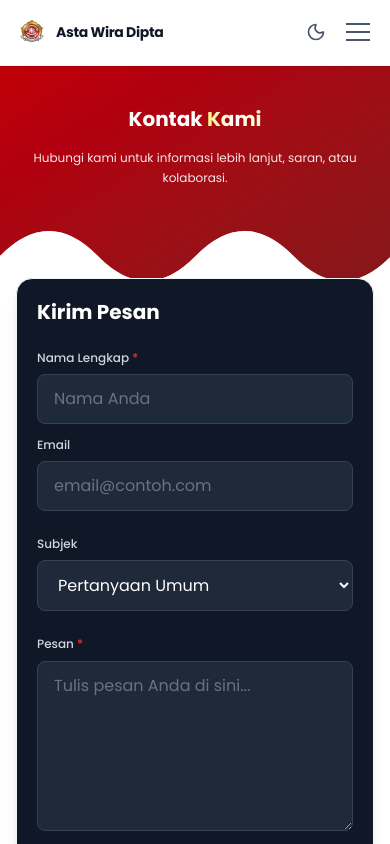
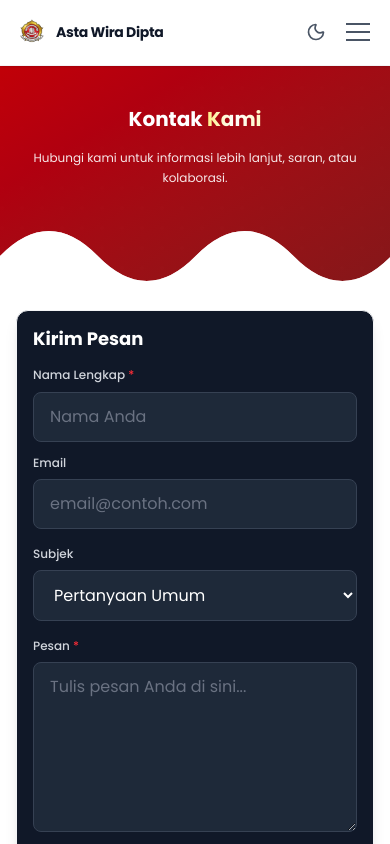
Before and after one commit to raynaldoanantawijaya/KarangTaruna, a Next.js app: page /kontak in a window 390 px wide. Shown: the top 844 px of the page. Built offline with nearby package versions, Linux system fonts and the light colour scheme.

Commit message:
fix: Improve berita search bar, contact form layout, and Instagram deep link for Android

```diff
--- a/src/app/berita/page.tsx
+++ b/src/app/berita/page.tsx
@@ -106,8 +106,8 @@ export default async function Berita({
             <div className="max-w-7xl mx-auto px-4 sm:px-6 lg:px-8 py-12">
 
                 {/* Search Bar - Centered Top */}
-                <div className="max-w-2xl mx-auto mb-16 relative z-20 -mt-24">
-                    <div className="bg-white dark:bg-gray-800 rounded-2xl shadow-xl p-2 border border-gray-100 dark:border-gray-700">
+                <div className="max-w-xl mx-auto mb-12 relative z-20 -mt-10 sm:-mt-12">
+                    <div className="bg-white dark:bg-gray-800 rounded-xl shadow-lg p-1.5 border border-gray-100 dark:border-gray-700">
                         <SearchInput />
                     </div>
                 </div>
--- a/src/components/ContactForm.tsx
+++ b/src/components/ContactForm.tsx
@@ -226,9 +226,9 @@ export function ContactForm() {
                 </div>
             )}
 
-            <div className="bg-gray-900 dark:bg-white p-8 rounded-3xl shadow-lg border border-gray-100 dark:border-gray-700">
-                <h3 className="text-2xl font-bold text-white dark:text-gray-900 mb-6">Kirim Pesan</h3>
-                <form onSubmit={handleSubmit} className="space-y-6">
+            <div className="bg-gray-900 dark:bg-white p-6 md:p-8 rounded-2xl shadow-lg border border-gray-100 dark:border-gray-700 mt-8 lg:mt-12">
+                <h3 className="text-xl md:text-2xl font-bold text-white dark:text-gray-900 mb-4 md:mb-6">Kirim Pesan</h3>
+                <form onSubmit={handleSubmit} className="space-y-4 md:space-y-5">
                     <div className="grid grid-cols-1 md:grid-cols-2 gap-6">
                         <div>
                             <label htmlFor="name" className="block text-sm font-medium text-gray-300 dark:text-gray-700 mb-2">
--- a/src/components/Footer.tsx
+++ b/src/components/Footer.tsx
@@ -22,7 +22,7 @@ export function Footer() {
                             Wadah pengembangan generasi muda yang tumbuh atas dasar kesadaran dan rasa tanggung jawab sosial dari, oleh dan untuk masyarakat.
                         </p>
                         <div className="flex space-x-3 sm:space-x-4">
-                            <a href="https://instagram.com/karangtaruna_mojoska" target="_blank" rel="noopener noreferrer" className="w-10 h-10 sm:w-8 sm:h-8 rounded-lg sm:rounded-full bg-gray-800 flex items-center justify-center hover:bg-primary transition-colors text-white">
+                            <a href="instagram://user?username=karangtaruna_mojoska" onClick={(e) => { setTimeout(() => { window.location.href = 'https://instagram.com/karangtaruna_mojoska'; }, 500); }} className="w-10 h-10 sm:w-8 sm:h-8 rounded-lg sm:rounded-full bg-gray-800 flex items-center justify-center hover:bg-primary transition-colors text-white">
                                 <span className="sr-only">Instagram</span>
                                 <Instagram className="h-5 w-5 sm:h-4 sm:w-4" />
                             </a>
```
